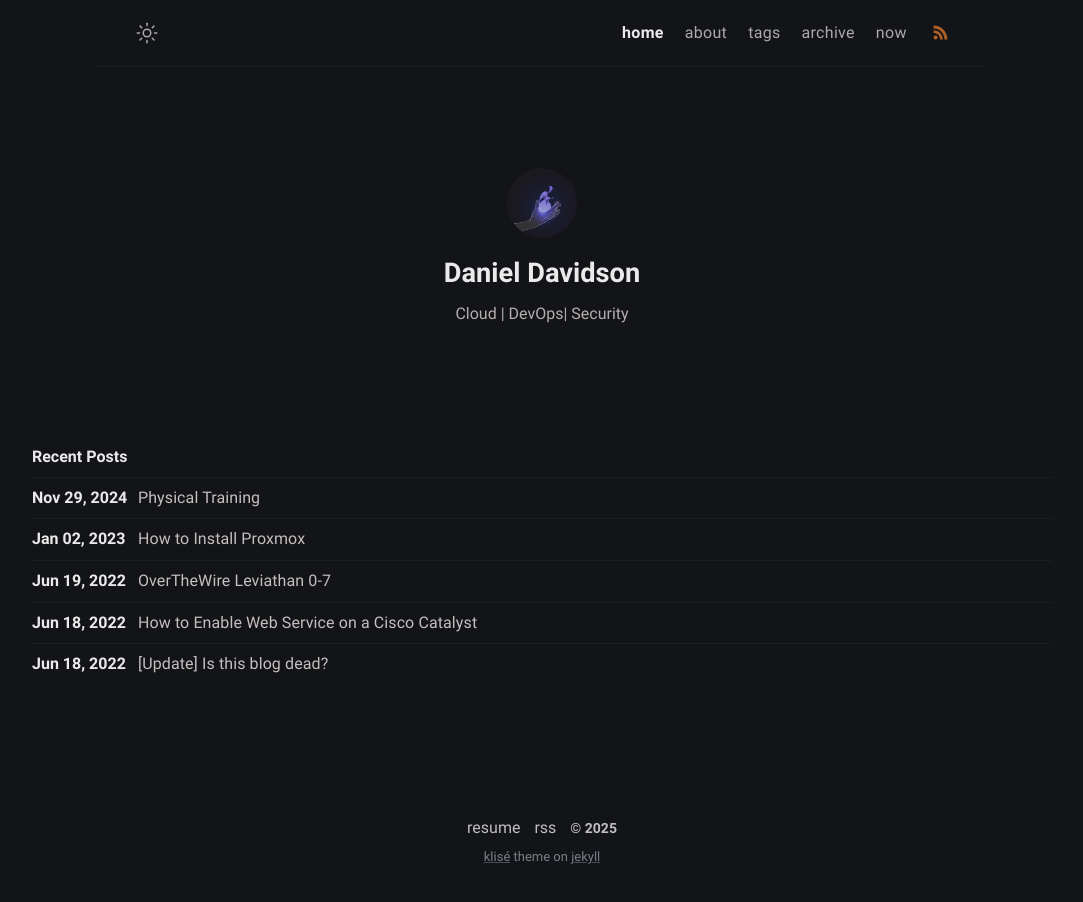
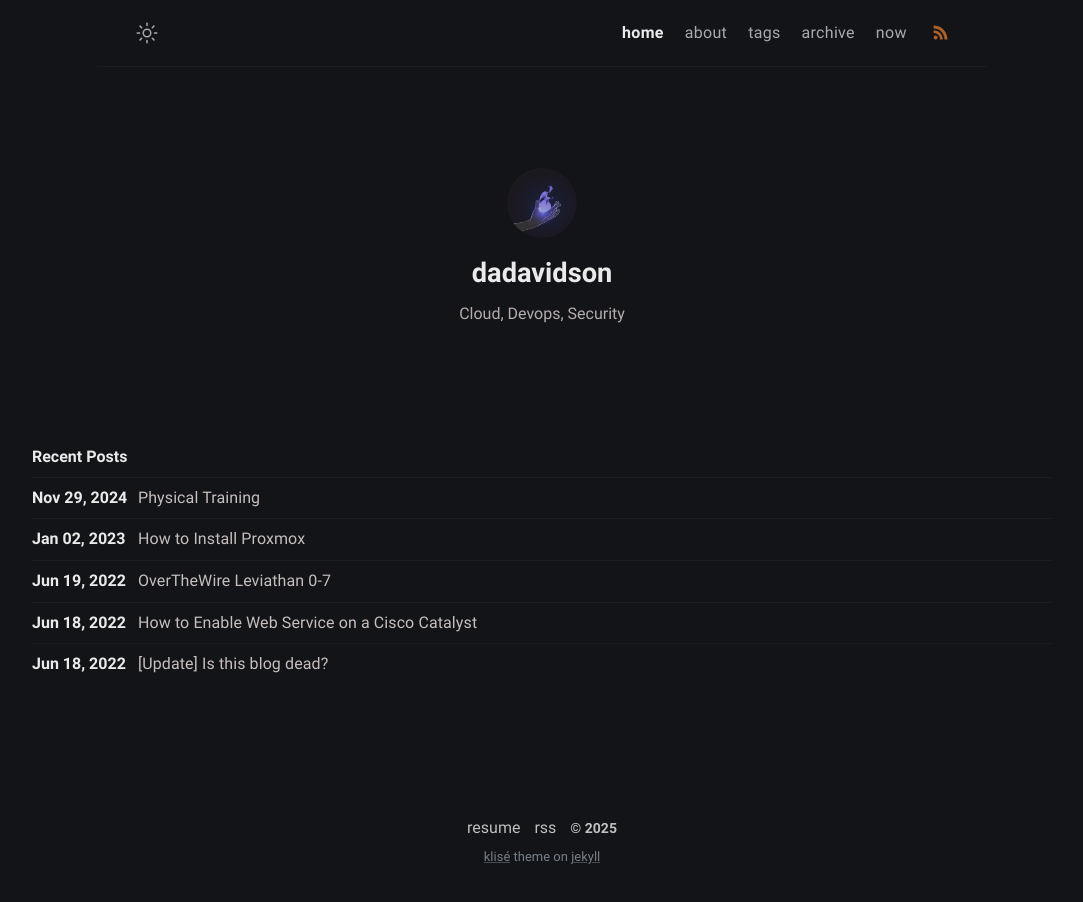
Before and after one commit to dadavidson/dadavidson-blog, a Jekyll site: the page built from index.md, in a window 1280 px wide. Shown: the whole page, without its empty margins (98-1181 px from the left). Built offline with Jekyll 4.4.1, drawn with Linux system fonts in a browser that asks for light colours.

Commit message:
Update _config.yml

```diff
--- a/_config.yml
+++ b/_config.yml
@@ -1,7 +1,7 @@
 # Site settings
-title: Daniel Davidson # site title
+title: dadavidson # site title
 description: >- # site description
-  Cloud | DevOps| Security
+  Cloud, Devops, Security
 lang: en-US # default lang
 timezone: US/Chicago # set your timezone
 image: #assets/img/ogp.png # This image used for Open Graph more info https://ogp.me/
@@ -10,9 +10,9 @@ mode: dark # default theme "dark" | "light"
 
 # Profile settings
 author:
-  name: Daniel Davidson # author name
+  name: dadavidson # author name
   bio: >- # tell to the world
-    Cloud | DevOps| Security
+    Cloud, Devops, Security
   username: username # general username
   github: dadavidson # github username
   twitter: twitter_username # twitter username
```
